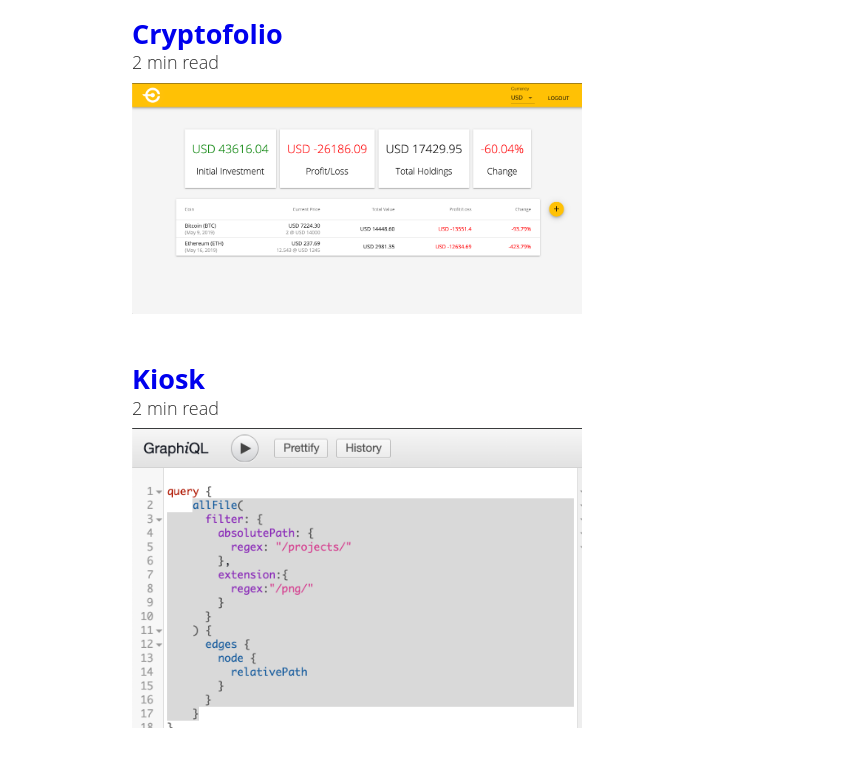
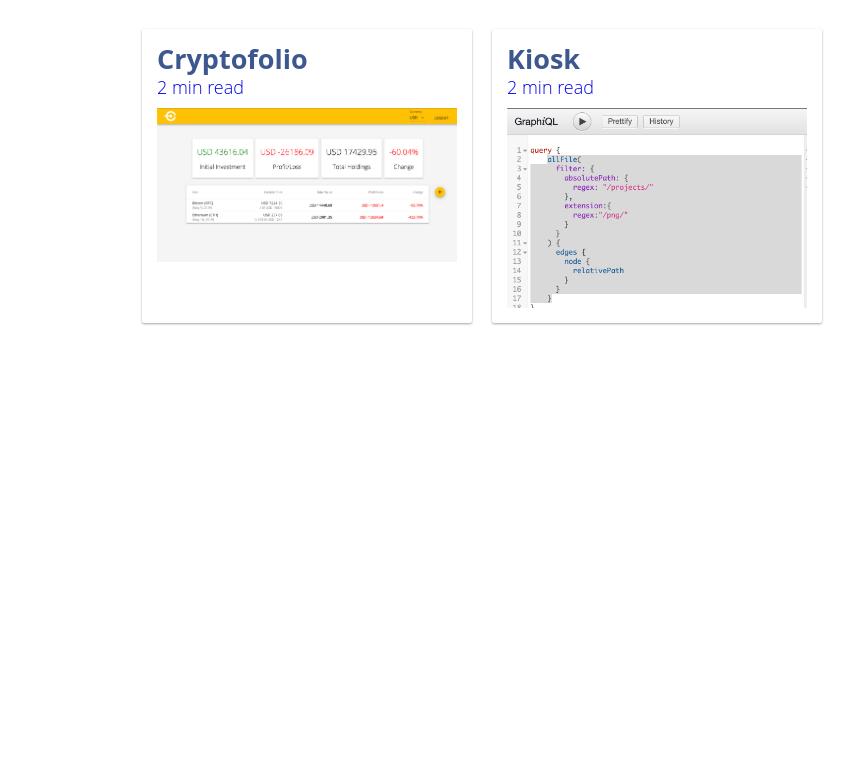
Before and after one commit to kdelalic/karlodelalic.com-gatsby, a Gatsby site: page /projects in a window 1280 px wide. Shown: the part 147-914 px from the top of the page, without its empty margins (148-1002 px from the left). After the commit the page ends 800 px from the top, so only its background shows below. Built offline with nearby package versions, Linux system fonts and the light colour scheme; Gatsby itself is replaced by a stand-in of ours; some packages are replaced by stand-ins of ours.

Commit message:
Start redoing posts in projects

```diff
--- a/src/components/_base.scss
+++ b/src/components/_base.scss
@@ -2,8 +2,9 @@
 
 .posts {
     display: flex;
-    flex-direction: column;
+    flex-direction: row;
     margin: auto;
+    flex-wrap: wrap;
 
     li {
         text-align: left;
@@ -14,20 +15,19 @@
         color: #3d588f;
         font-weight: 700;
         font-size: 1.5rem;
-
-        .post-link {
-            text-decoration: none;
-        }
-
-        .post-link:hover {
-            text-decoration: underline;
-        }
     }
 
-
+    .post-link {
+        text-decoration: none;
+    }
 
     .post {
-        margin-bottom: 50px;
+        box-shadow: 0 1px 3px rgba(0,0,0,0.12), 0 1px 2px rgba(0,0,0,0.24);
+        transition: all 0.3s cubic-bezier(.25,.8,.25,1);
+        border-radius: 2px;
+        padding: 15px;
+        margin: 10px;
+        text-align: left;
 
         h2 {
             margin-bottom: 5px;
@@ -42,7 +42,7 @@
         }
 
         .preview-image {
-            width: 450px;
+            width: 300px;
         }
     }
 }
--- a/src/pages/projects.js
+++ b/src/pages/projects.js
@@ -22,25 +22,21 @@
         <Layout title="Projects">
             <SEO title="Projects" keywords={[`karlo delalic`, `portfolio`, `fullstack developer`, `software engineer`, `react`]} />
             {
-                <ul className="posts">
+                <div className="posts">
                     {postEdges.map(edge => (
-                            <li className="post" key={edge.node.id}>
-                                <h2>
+                        <div className="post box" key={edge.node.id}>
                             <Link
                                 className="post-link"
                                 to={edge.node.frontmatter.path}
                             >
-                                        {edge.node.frontmatter.title}
-                                    </Link>
-                                </h2>
+                                <h2>{edge.node.frontmatter.title}</h2>
                                 <h3>{edge.node.timeToRead} min read</h3>
-                                <Link to={edge.node.frontmatter.path}>
                                 <Img className="preview-image" fluid={previewImages[edge.node.frontmatter.path]} />
                             </Link>
-                            </li>
+                        </div>
                         )
                     )}
-                </ul>
+                </div>
             }
         </Layout>
       )
```
Lines whose indentation alone changed are shown as unchanged.
